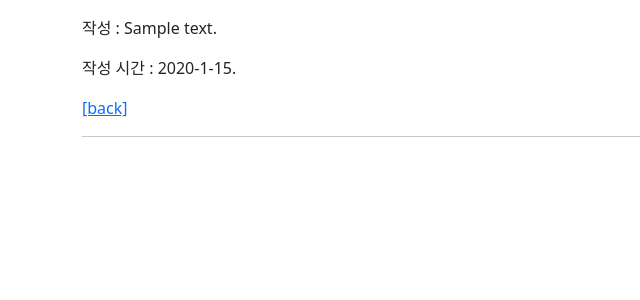
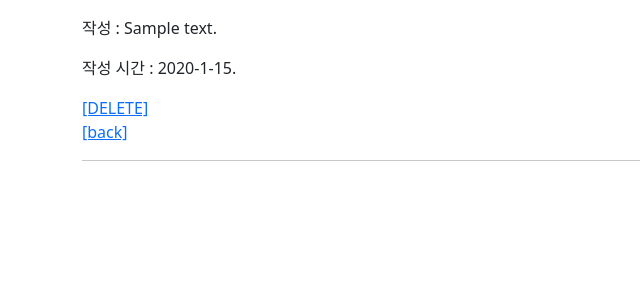
Before and after one commit to juhyun1011/django_tutorial, a Django app: page /articles/1/ in a window 1280 px wide. Shown: the part 137-437 px from the top of the page, without its empty margins (0-640 px from the left). Run offline with Django 4.2, Linux system fonts and the light colour scheme; tables that the repository leaves empty hold one stand-in row (values such as "Sample post").

Commit message:
게시글 delete get

```diff
--- a/articles/templates/detail.html
+++ b/articles/templates/detail.html
@@ -5,6 +5,7 @@
 <p>제목 : {{ article.title }}</p>
 <p>작성 : {{ article.content }}</p>
 <p>작성 시간 : {{ article.created_at|date:"SHORT_DATE_FORMAT" }}</p>
+<a href="{% url 'articles:delete' article.pk %}">[DELETE]</a><br />
 <a href="{% url 'articles:dinner' %}">[back]</a>
 <hr />
 
--- a/articles/urls.py
+++ b/articles/urls.py
@@ -9,5 +9,6 @@ urlpatterns = [
     path('review/', views.review, name='review'),
     path('create_review/', views.create_review, name='create_review'),
     path('<int:pk>/', views.detail, name='detail'),
+    path('<int:pk>/delete/', views.delete, name='delete'),
 
 ]
--- a/articles/views.py
+++ b/articles/views.py
@@ -42,3 +42,8 @@ def detail(request, pk):
         'article' : article,
     }
     return render(request, 'detail.html', context)
+
+def delete(request, pk):
+    article = Article.objects.get(pk=pk)
+    article.delete()
+    return redirect('articles:dinner')
```
